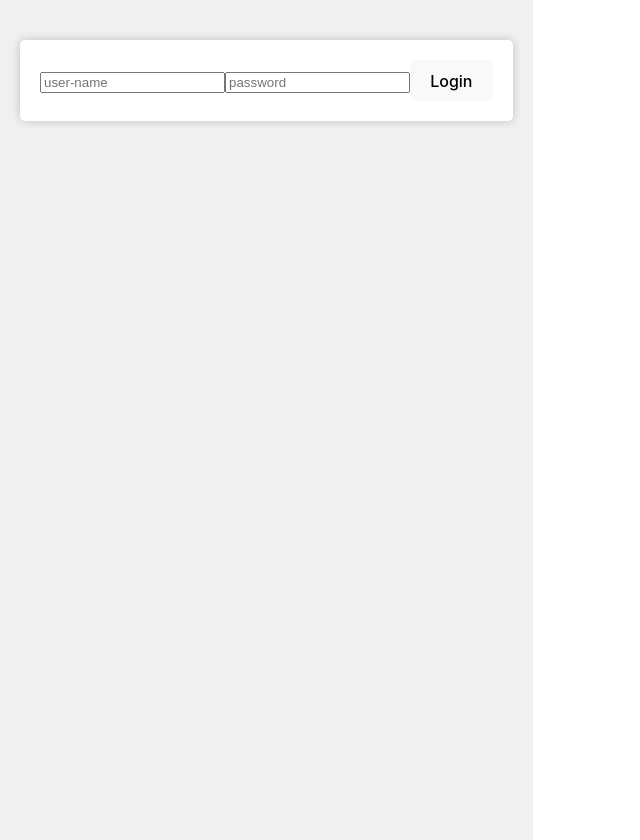
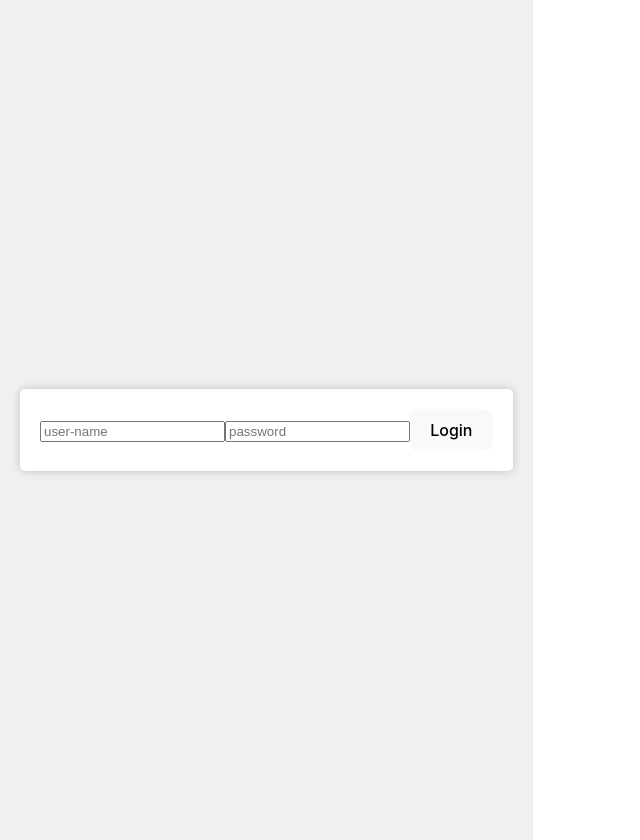
Before and after one commit to Netdreion/Bank-Study, a React (Vite) app: page / in a window 1280 px wide. Shown: the whole page, without its empty margins (0-640 px from the left). Built offline with nearby package versions, Linux system fonts and the light colour scheme.

Commit message:
hide the history

```diff
--- a/src/App.css
+++ b/src/App.css
@@ -4,20 +4,26 @@
 .dashboard-container {
   display: flex;
   flex-direction: column;
-  align-items: center;
+  justify-content: center; /* Center vertically */
+  align-items: center; /* Center horizontally */
   padding: 20px;
   background-color: #f0f0f0;
   min-height: 100vh;
+  color: #007bff;
 }
 
 /* Style for the login container */
 .login-container {
-  text-align: center;
+  display: flex; /* Add this line */
+  flex-direction: column;
+  justify-content: center; /* Center vertically */
+  align-items: center; /* Center horizontally */
   margin-top: 20px;
   background-color: #ffffff;
   border-radius: 5px;
   padding: 20px;
   box-shadow: 0 0 10px rgba(0, 0, 0, 0.2);
+  color: #007bff;
 }
 
 /* Style for the login form */
@@ -25,6 +31,7 @@
   display: inline-block;
   text-align: left;
   padding: 10px;
+  color: #007bff;
 }
 
 /* Style for input fields */
@@ -36,6 +43,7 @@ input[type="date"] {
   margin: 10px 0;
   border: 1px solid #ccc;
   border-radius: 3px;
+  color: #007bff;
 }
 
 /* Style for the login button */
--- a/src/DashBoard.jsx
+++ b/src/DashBoard.jsx
@@ -94,9 +94,11 @@ const DashBoard = () => {
           />
           <button
             className="history-button"
-            onClick={() => setShow({ ...show, historyShow: true })}
+            onClick={() => setShow({ ...show, historyShow: !show.historyShow })}
           >
-            View Transaction History
+            {show.historyShow
+              ? "Close Transaction History"
+              : "View Transaction History"}
           </button>
           {show.historyShow && <TransactionHistory />}
         </div>
```
